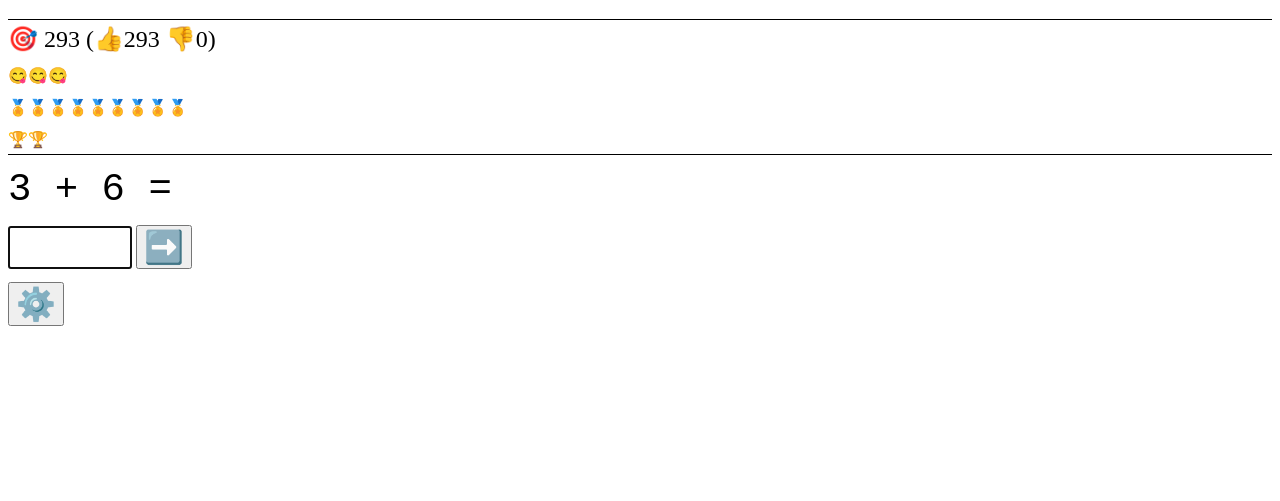
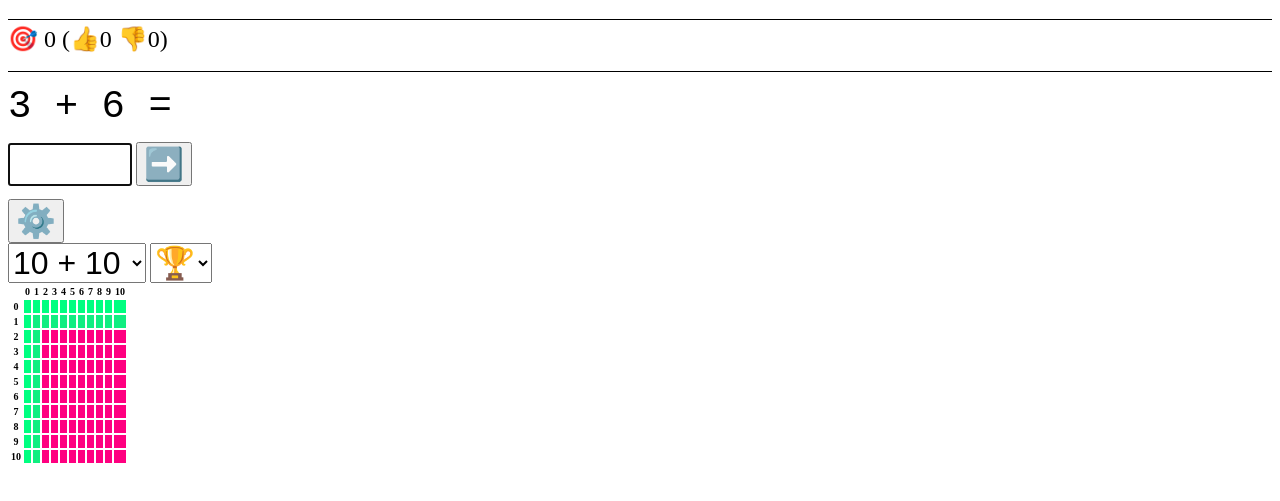
Before and after one commit to imolb/multissimo, a website: page src/index.html in a window 1280 px wide. Shown: the part 61-562 px from the top of the page. Drawn offline with Linux system fonts and the light colour scheme.

Commit message:
no autocompletion; show saved selection in select-options

```diff
--- a/src/index.html
+++ b/src/index.html
@@ -32,13 +32,13 @@
           <pre></pre><output id="pointsL3"></output>
         </div>
         <pre><output id="task"></output></pre>
-        <label for="answer"></label><input type="tel" id="answer" size="4">
+        <label for="answer"></label><input type="tel" id="answer" size="4" autocomplete="off">
         <button type="button" id="sendAnswer">➡️</button>
         <pre><output id="rating" class="correct"></output></pre>
       </form>
 
       <button type="button" id="toggleSettings">⚙️</button>
-      <div id="settings"  style="display:none">
+      <div id="settings"  style="display:block">
         <form action="javascript:void(0)">
           <label>
             <select id="training" name="training" size="1">
--- a/src/multissimo.css
+++ b/src/multissimo.css
@@ -50,7 +50,7 @@ output.wrong {
   bottom: 0;
   z-index: 2; /* Specify a stack order in case you're using a different order for other elements */
   cursor: pointer; /* Add a pointer on hover */
-  font-size: 1000%;
+  font-size: 800%;
 }
 
 div.correct {
--- a/src/multissimo.js
+++ b/src/multissimo.js
@@ -4,10 +4,6 @@
  * multissimo.js
  *
  */
-
- // TODO: set drop down selection to saved selection
-  // TODO: Better layout
-
 
  const ThemeIcons = {
     'trophy':  {'ok': '👍', 'nok': '👎', 'L1': '😋', 'L2': '🏅', 'L3': '🏆'},
@@ -316,7 +312,7 @@ class Points {
     }
 
     init () {
-        this.counterRight = 293;
+        this.counterRight = 0;
         this.counterWrong = 0;
     }
 
@@ -436,6 +432,10 @@ function setTrainingSelection () {
     for (let i = 0; i< school.trainings.length; i++) {
         let option = createElementWithText('option', school.trainings[i].name);
         option.setAttribute('value', school.trainings[i].name);
+        if (i == school.trainerIndex) {
+            option.setAttribute('selected', 'selected');
+        }
+
         select.appendChild(option);
     }
     select.addEventListener('change', changeTraining);
@@ -474,6 +474,13 @@ function updateGui (withNewTask) {
     document.querySelector('#answer').focus();
     showTable();
 
+
+    let themeSelect = document.querySelector('option[value=' + school.theme + ']');
+    if (themeSelect) {
+        themeSelect.setAttribute('selected', 'selected');
+    }
+
+
     if (withNewTask) {
         askTask();
     }
```
